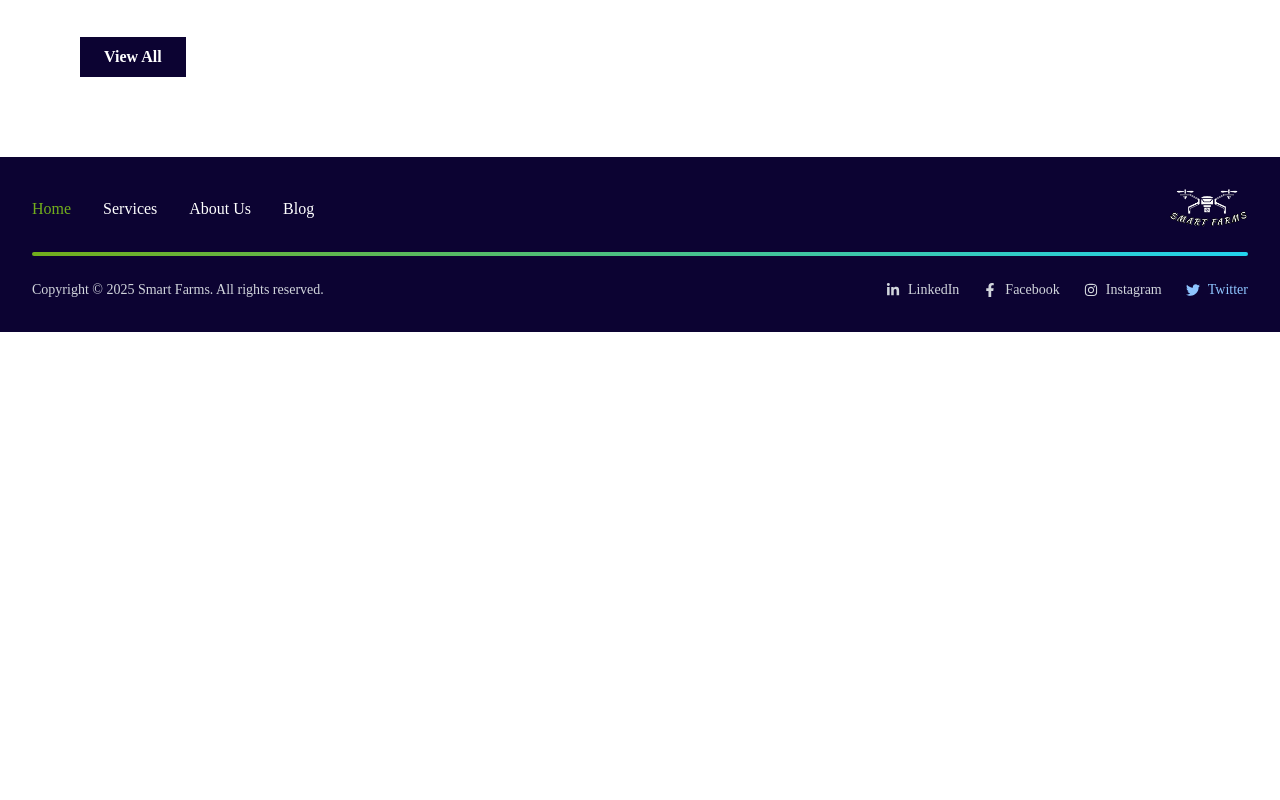
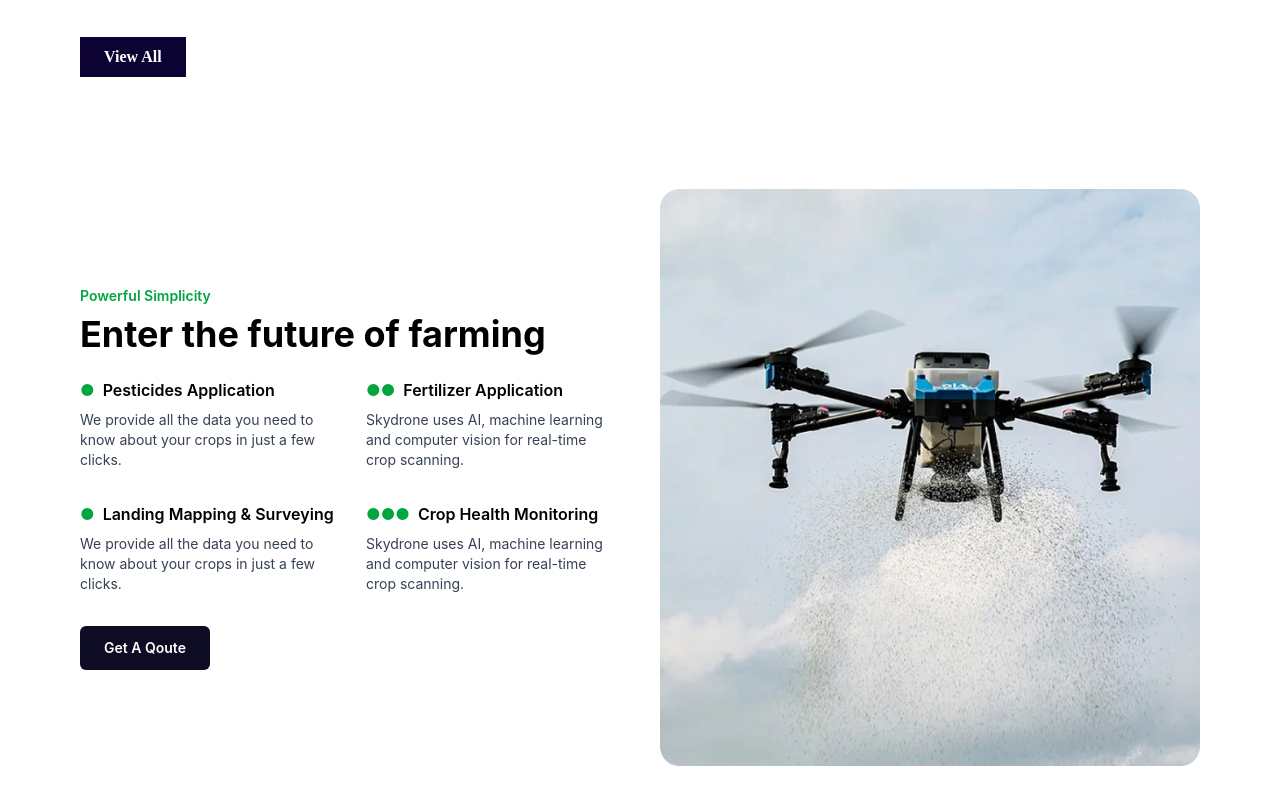
Before and after one commit to HudsonWayne/Smart-Farms, a Next.js app: page / in a window 1280 px wide. Shown: the part 3540-4340 px from the top of the page. Before the commit the page ends 3872 px from the top, so only its background shows below. Built offline with nearby package versions, Linux system fonts and the light colour scheme; a web font is replaced by a local one.

Commit message:
initial commit

```diff
--- a/src/pages/_app.tsx
+++ b/src/pages/_app.tsx
@@ -1,3 +1,4 @@
+// pages/_app.tsx
 import "@/styles/globals.css";
 import type { AppProps } from "next/app";
 
@@ -6,7 +7,8 @@ import Navbar from "@/components/Navbar";
 import Carousel from "@/components/Carousel";
 import AboutSection from "@/components/AboutSection";
 import OurMission from "@/components/OurMission";
-import OurServices from "@/components/OurServices"; // ✅ Make sure this exists
+import OurServices from "@/components/OurServices";
+import SmartFarming from "@/components/SmartFarming"; // ✅ Import the new component
 
 export default function App({ Component, pageProps }: AppProps) {
   return (
@@ -17,7 +19,8 @@ export default function App({ Component, pageProps }: AppProps) {
         <AboutSection />
       </div>
       <OurMission />
-      <OurServices /> {/* ✅ Now added here */}
+      <OurServices />
+      <SmartFarming /> {/* ✅ Now added below OurServices */}
       <main className="pt-8">
         <Component {...pageProps} />
       </main>
```
